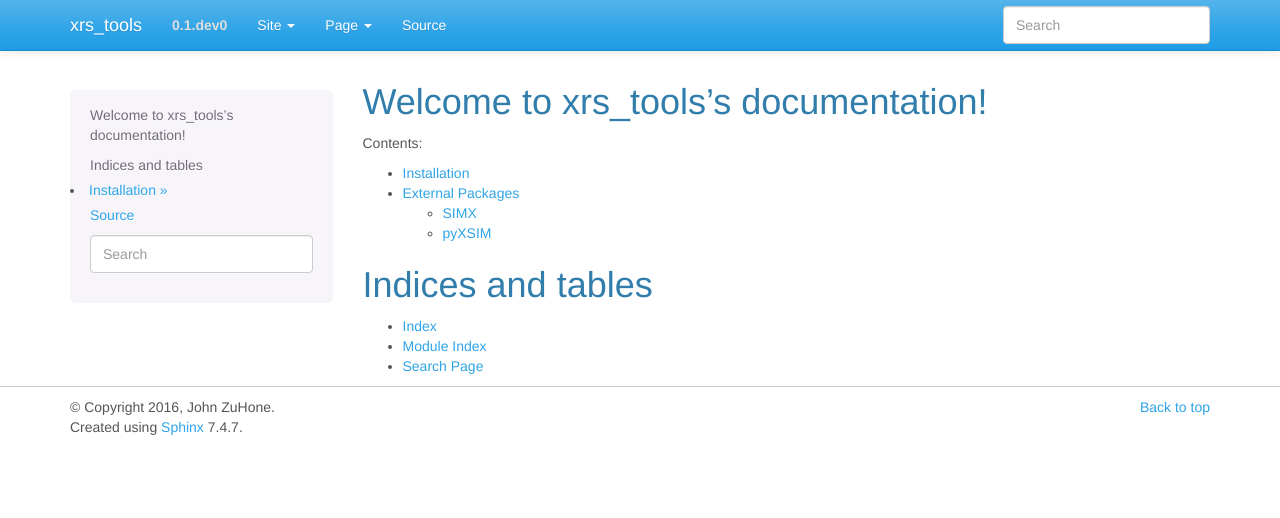
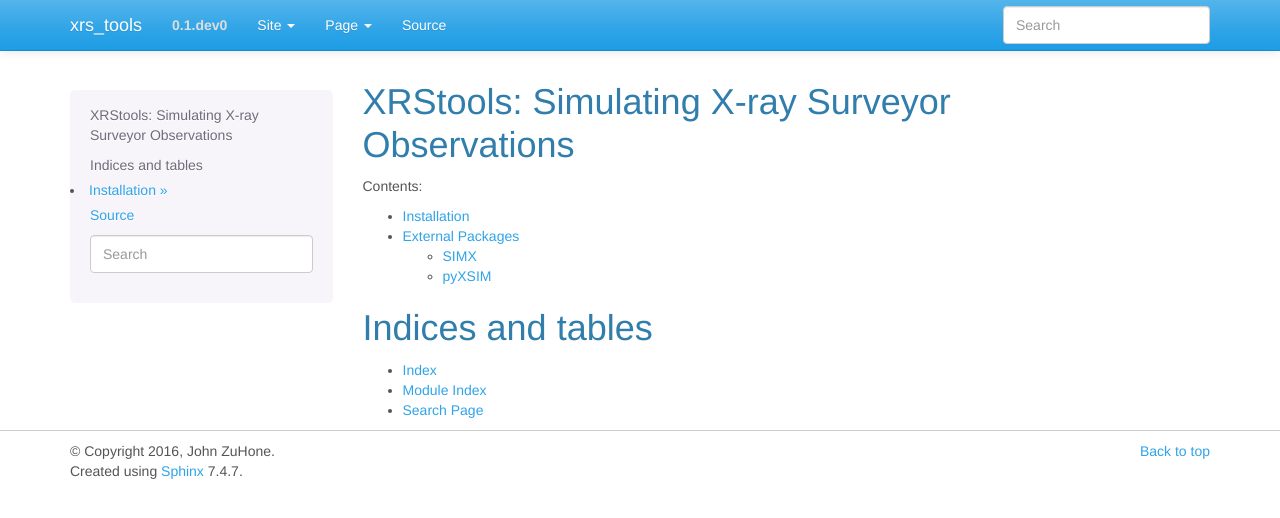
Before and after one commit to lynx-x-ray-observatory/soxs, a Sphinx documentation site: the page built from doc/source/index.rst, in a window 1280 px wide. Shown: the top 518 px of the page. Built offline with Sphinx 7.4.7, drawn with Linux system fonts in a browser that asks for light colours.

Commit message:
Change title

```diff
--- a/doc/source/index.rst
+++ b/doc/source/index.rst
@@ -3,8 +3,8 @@
    You can adapt this file completely to your liking, but it should at least
    contain the root `toctree` directive.
 
-Welcome to xrs_tools's documentation!
-=====================================
+XRStools: Simulating X-ray Surveyor Observations
+================================================
 
 Contents:
 
```
